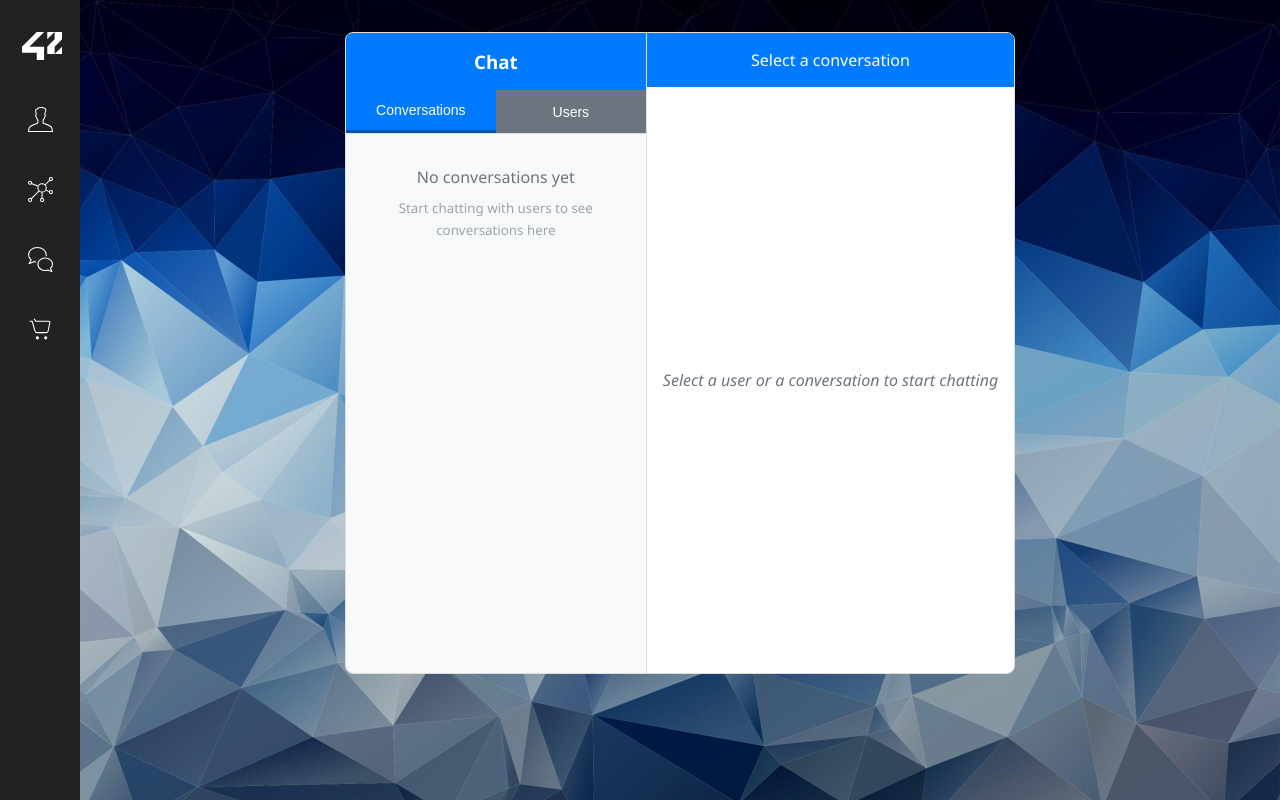
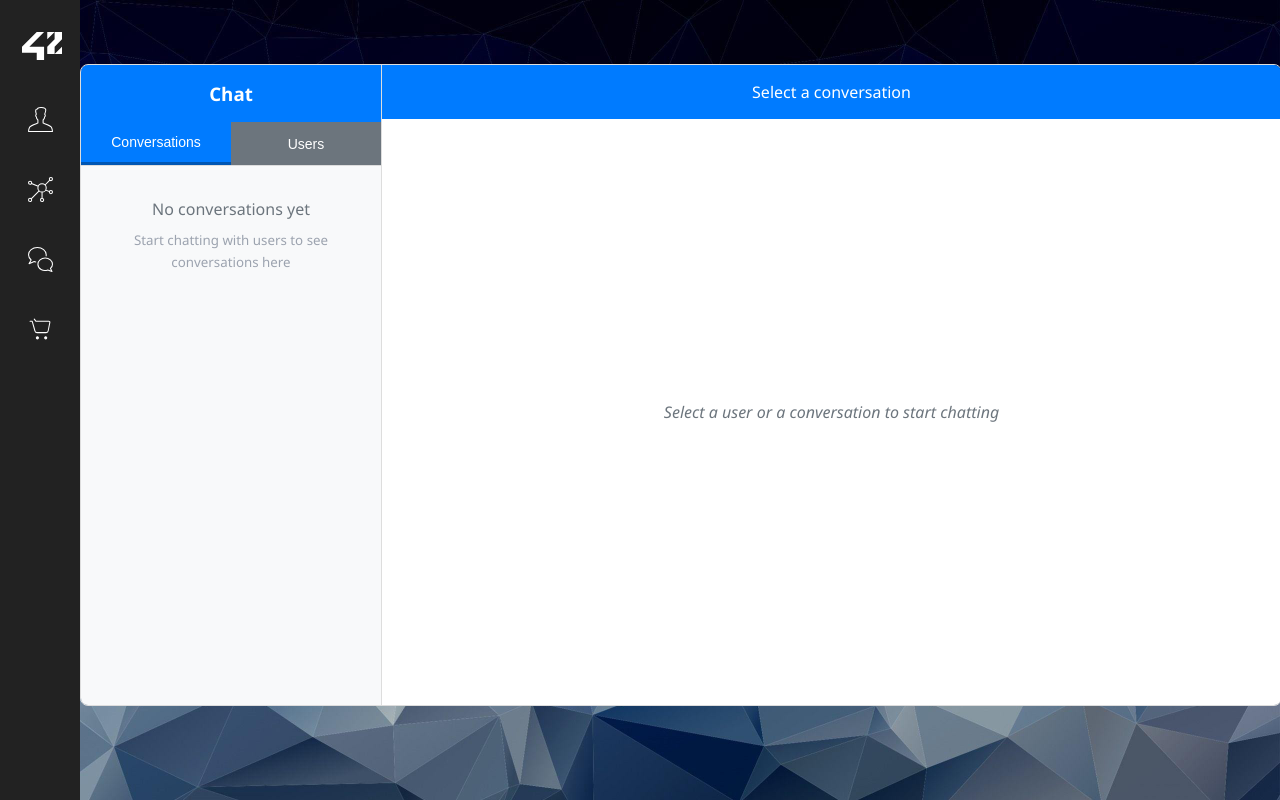
Before and after one commit to Adam2475/Piscine-PHP-Rush01, a Symfony app: template intranet/templates/chat/index.html.twig in a window 1280 px wide. Run offline with Twig, Linux system fonts and the light colour scheme; the template is opened without the code that fills it, so the values that code supplies are empty; some libraries are stand-ins or nearby versions.

Commit message:
modifiche leggere alla chat;

```diff
--- a/intranet/public/css/chat-main.css
+++ b/intranet/public/css/chat-main.css
@@ -5,8 +5,9 @@
     border: 1px solid #ddd;
     border-radius: 8px;
     overflow: hidden;
+    width: 100%;
     max-width: 1200px;
-    margin: 2rem auto;
+    margin: 4rem auto;
 }
 
 .chat-sidebar {
```
